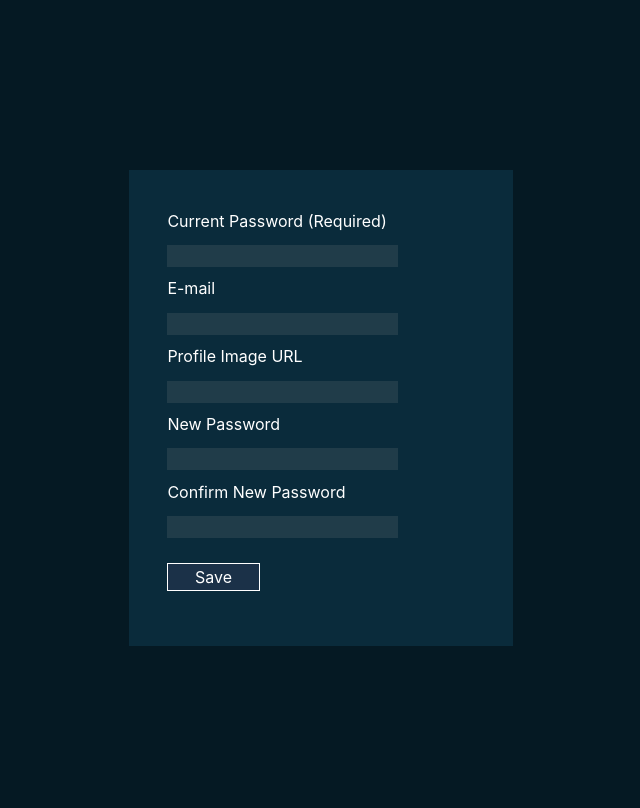
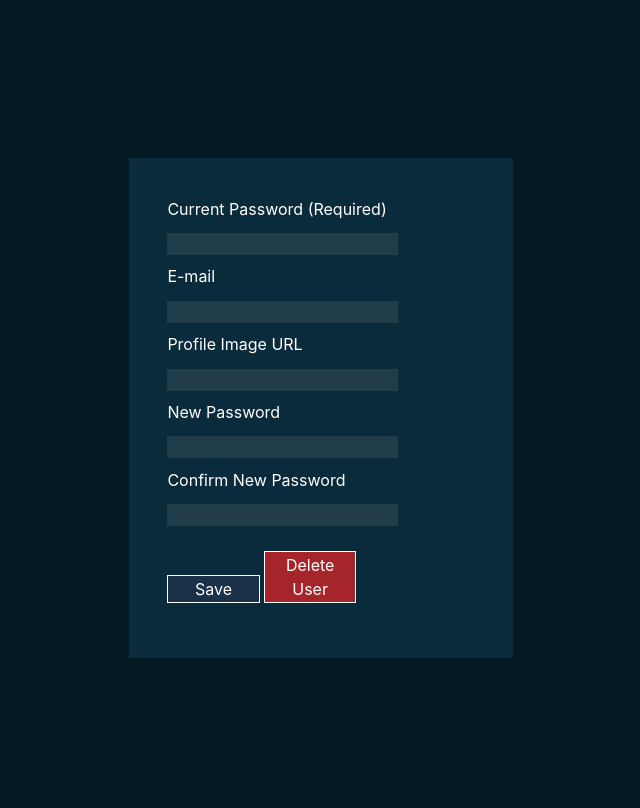
Before and after one commit to andyphancode/whichani, a Flask app: template templates/user/edit_profile.html in a window 1280 px wide. Shown: the part 56-864 px from the top of the page, without its empty margins (319-959 px from the left). Run offline with Flask 3, Linux system fonts and the light colour scheme; the template is opened without the code that fills it: values that come from a table or form of the project are taken from there, others are empty.

Commit message:
added delete user interface

```diff
--- a/templates/user/edit_profile.html
+++ b/templates/user/edit_profile.html
@@ -7,7 +7,7 @@
     {% for category, message in get_flashed_messages(with_categories=True) %}
     <div class="alert alert-{{ category }}">{{ message }}</div>
     {% endfor %}
-    <form method="POST">
+    <form>
         {{ form.hidden_tag() }}
         <label for="{{form.old_password.name}}">{{ form.old_password.label.text }}</label>
         <div class="break"></div>
@@ -29,8 +29,41 @@
         <div class="break"></div>
         {{form.new_password_confirm}}
         <div class="break"></div>
-        <button>Save</button>
+        <button formmethod="POST">Save</button>
+        <button type="button" id="delete-user-button">Delete User</button>
+    </form>
+
+</div>
+
+<div id="delete-user-confirmation">
+    <form id="delete-user-form">
+        <p>Are you sure you want to delete your account?</p>
+        <small>Type "Delete my account." to confirm.</small>
+        <div class="break"></div>
+        <input id="delete-input-confirm" type="text">
+        <div class="break"></div>
+        <button disabled formaction="/user/{{user.user_id}}/delete" formmethod="POST" id="delete-user-confirm-btn">Delete user</button>
+        <button type="button" id="delete-user-return-btn">Take me back!</button>
     </form>
 </div>
 
+<script>
+    $('#delete-input-confirm').on('input', function (){
+        if ($('#delete-input-confirm').val() === "Delete my account.") {
+            $('#delete-user-confirm-btn').prop('disabled', false);
+        } else {
+            $('#delete-user-confirm-btn').prop('disabled', true);
+        }
+    });
+
+    $('#delete-user-button').on('click', function () {
+        console.log("hi");
+        $('#delete-user-confirmation').toggle();
+    });
+
+    $('#delete-user-return-btn').on('click', function () {
+        $('#delete-user-confirmation').toggle();
+    });
+</script>
+
 {% endblock %}
```
